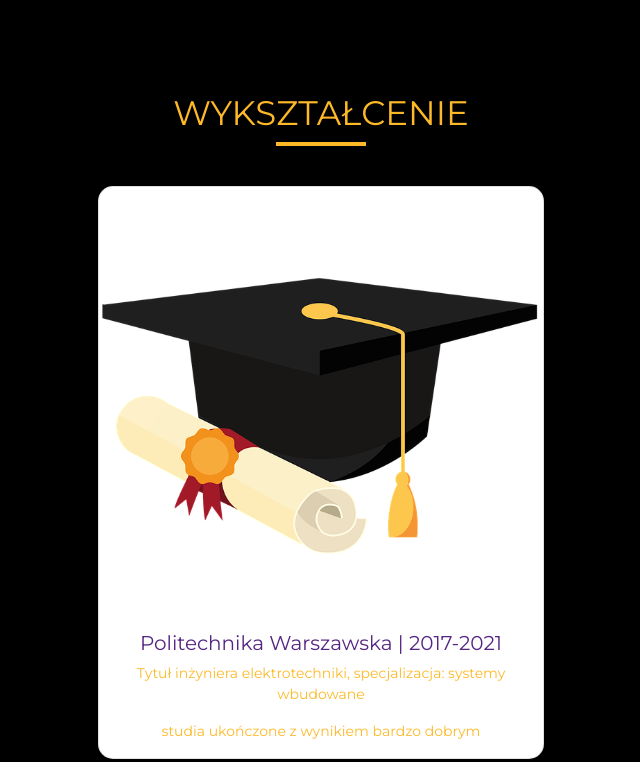
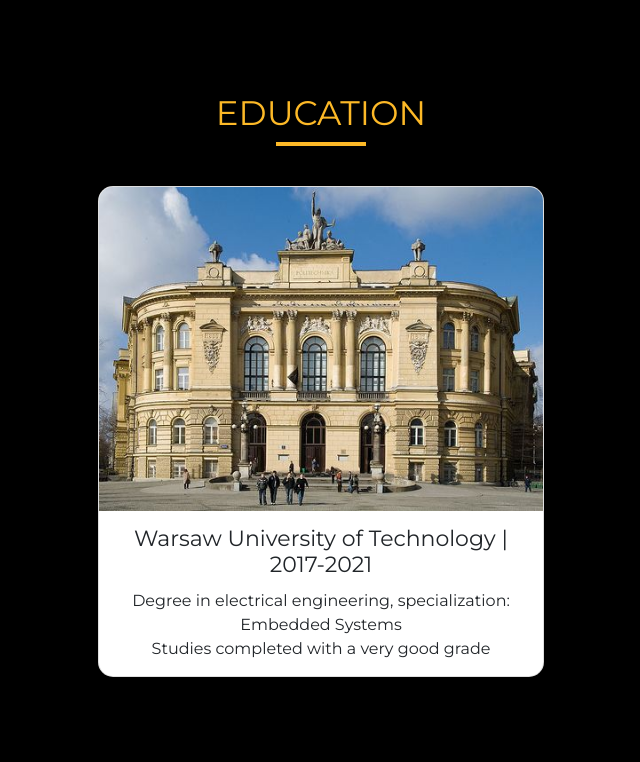
Before and after one commit to barteczko14/cv, a plain HTML site: page index.html in a window 1280 px wide. Shown: the part 1444-2206 px from the top of the page, without its empty margins (319-959 px from the left). Drawn offline with nearby package versions, Linux system fonts and the light colour scheme.

Commit message:
changing language adding a education section

```diff
--- a/index.html
+++ b/index.html
@@ -47,35 +47,33 @@
          </header>
       </header>
       <section id="aboutme" class="aboutme py-5">
-         <h2>O mnie</h2>
+         <h2>About me</h2>
          <div class="underline"></div>
          <div class="card">
             <button><i class="far fa-question-circle"></i></button>
             <div class="text">
                <h1>Bartłomiej Kryczka</h1>
-               Jestem absolwentem Politechniki Warszawskiej, kierunku Elektrotechnika w specjalności Systemy Wbudowane. Podczas toku studiów nabyłem wiedzę teoretyczną oraz praktyczną z zakresu elektrotechniki, elektroniki oraz automatyki. Jestem osobą pracowitą, odpowiedzialną, punktualną i ambitną.
+               I am a graduate of the Warsaw University of Technology, majoring in Electrical Engineering with a specialization in Embedded Systems. During the course of my studies, I acquired theoretical and practical knowledge of electrical engineering, electronics and automation. I am a hard-working, responsible, punctual and ambitious person.<br>
+               I am currently working at Softarchitect as a junior software developer. I am responsible for developing web panels, as well as creating surveys and website mockups.
             </div>
          </div>
       </section>
       <section id="education" class="education py-5">
-         <h2>Wykształcenie</h2>
+         <h2>Education</h2>
          <div class="underline"></div>
          <div class="container">
             <div class="card" >
-               <img
-                  src="./img/graduation-4319259_640.png"
-                  class="card-img-top"
-                  alt="Czapka i zwój"
-                  />
-               <div class="card-body">
-                  <h3>Politechnika Warszawska | 2017-2021</h3>
-                  <p>
-                     Tytuł inżyniera elektrotechniki, specjalizacja: systemy wbudowane
-                  </p>
-                  <p>studia ukończone z wynikiem bardzo dobrym</p>
+               <div class="">
+                  <img src="./img/politechnika_warszawska.jpg" class="card-img-top" alt="Warsaw Uniwersity of Technology"/>
+               </div>
+               <div class="card_text">
+                  <h3>Warsaw University of Technology | 2017-2021</h3>
+                  <p>Degree in electrical engineering, specialization: Embedded Systems</p>
+                  <p>Studies completed with a very good grade</p>
                </div>
             </div>
          </div>
+
       </section>
       <section id="experience" class="experience py-5">
          <h2>Doświadczenie</h2>
--- a/sass/_colors.scss
+++ b/sass/_colors.scss
@@ -6,4 +6,3 @@ $main-color: #552583;
 $white: #fff;
 $gold: #fdb927;
 $bg-color: #000000;
-$purple: #552583;
--- a/sass/main.scss
+++ b/sass/main.scss
@@ -170,24 +170,23 @@ header {
 .education {
 	display: flex;
 	flex-direction: column;
-	justify-content: flex-end;
 	align-items: center;
-	.container {
-		.card {
-			margin-left: auto;
-			margin-right: auto;
+	justify-content: center;
+	.card {
+		border-radius: 15px;
+		overflow: hidden;
+		&_img {
+			width: 100%;
+		}
+		&_text {
+			padding: 15px;
 			text-align: center;
-			width: 80%;
-			border-radius: 15px;
-			.card-body {
-				font-size: 14px;
-				h3 {
-					font-size: 22px;
-					color: $gold;
-				}
-				p {
-					color: $gold;
-				}
+			h3 {
+				font-size: 22px;
+				margin-bottom: 10px;
+			}
+			p {
+				margin-bottom: 0;
 			}
 		}
 	}
@@ -241,9 +240,7 @@ header {
 		height: 400px;
 		background-color: $white;
 		box-shadow: 5px 5px 5px rgba(0, 0, 0, 0.4);
-		transition:transform .3s h3 {
-			text-transform: uppercase;
-		}
+
 		h3 {
 			color: $gold;
 		}
@@ -426,6 +423,15 @@ header {
 		}
 	}
 }
+
+@media (min-width: 992px) {
+	.education {
+		.container {
+			display: flex;
+			justify-content: center;
+		}
+	}
+}
 @media (min-width: 1024px) {
 	h2 {
 		font-size: 32px;
```
Also changed, not shown: css/main.css, img/politechnika_warszawska.jpg (added), 1 other file.
